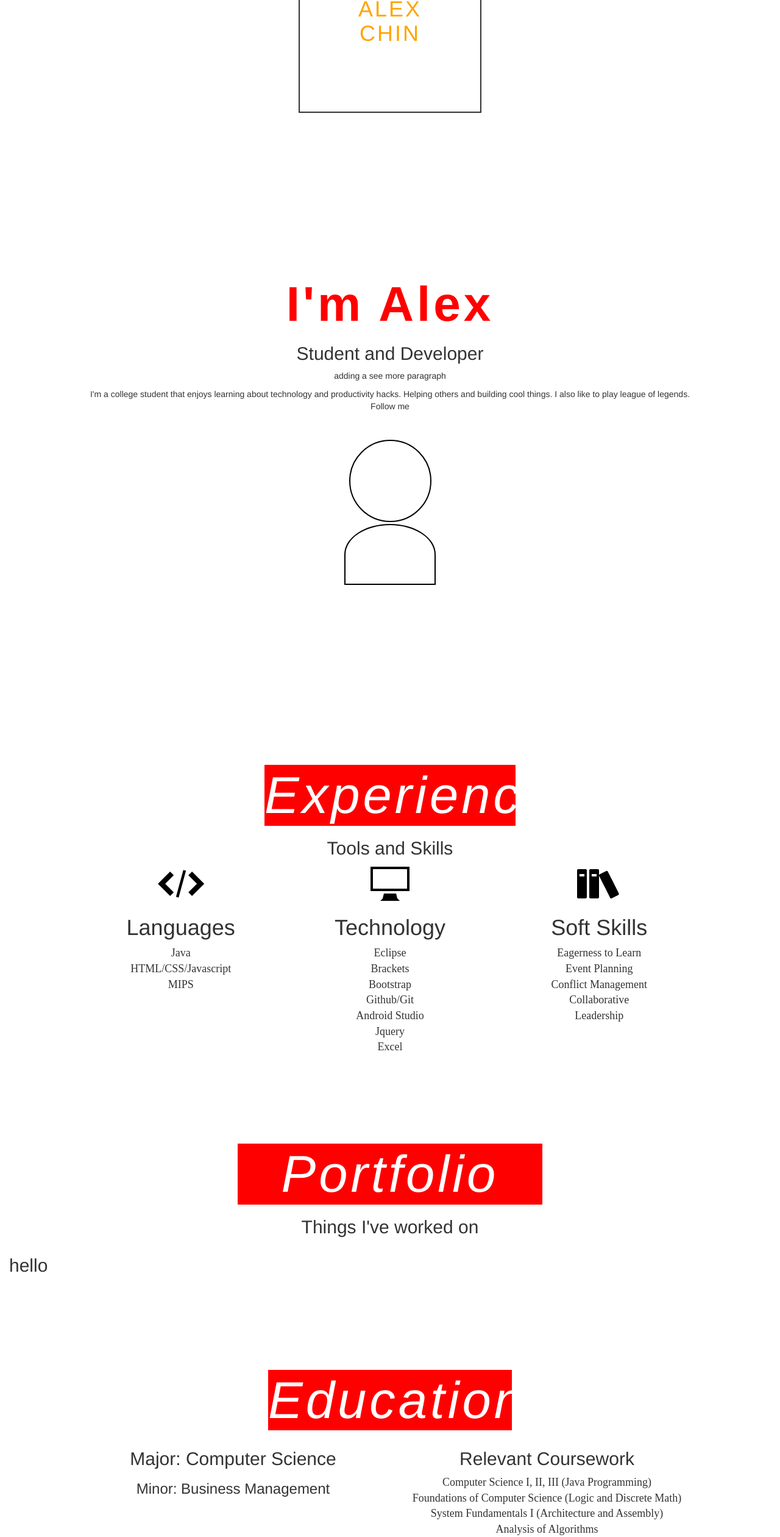
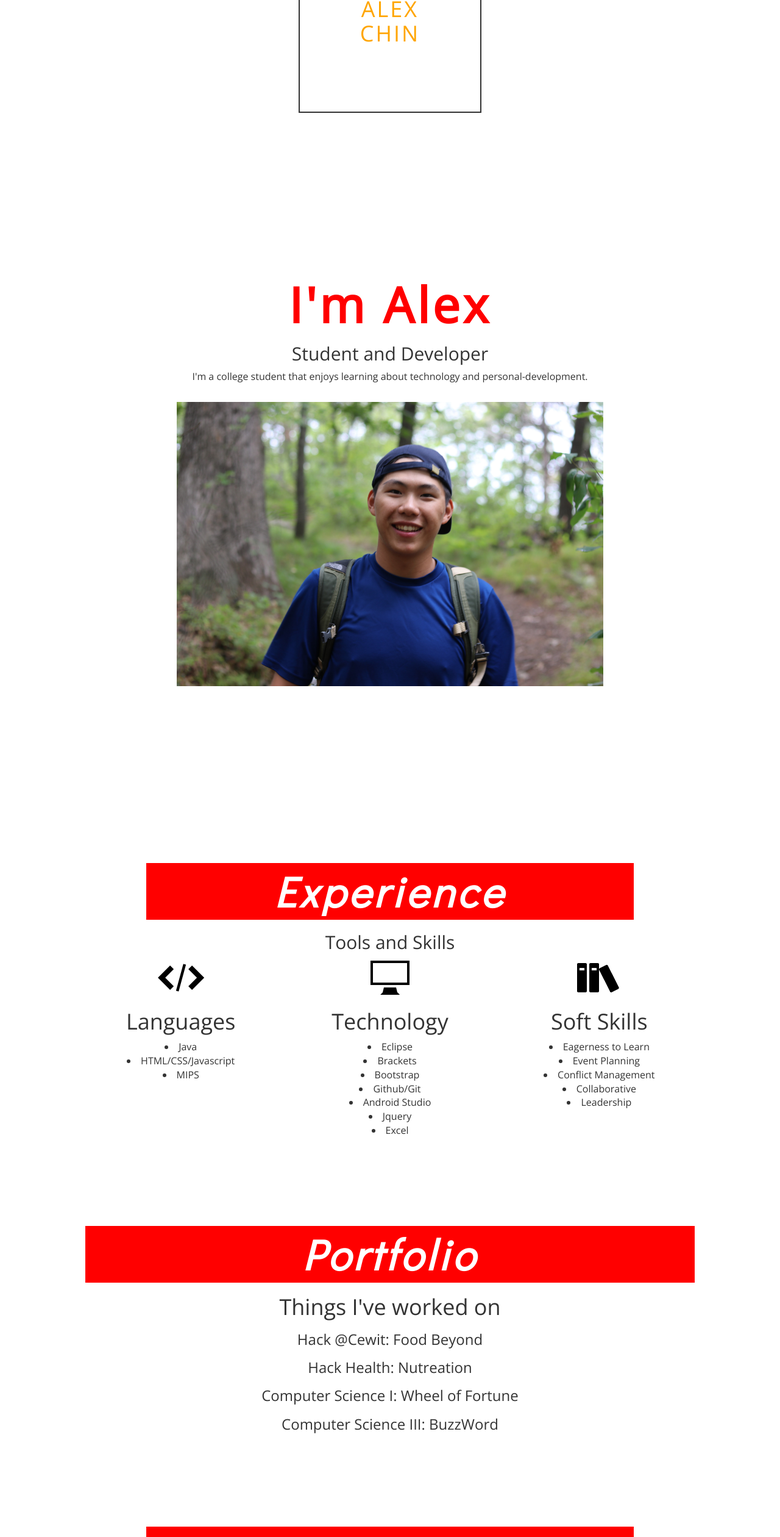
Before and after one commit to alexfchin/Website, a plain HTML site: page index.html in a window 1280 px wide. Shown: the part 240-2760 px from the top of the page at 61% size. Drawn offline with nearby package versions, Linux system fonts and the light colour scheme.

Commit message:
Tidied up site, fixed titles, added myself

```diff
--- a/index.html
+++ b/index.html
@@ -44,13 +44,16 @@
             <div class="col-md-12 col-sm-12">
                 <h1 class="title">I'm Alex</h1>
                 <h2>Student and Developer</h2>
-                <p class="seeMore"> adding a see more paragraph</p>
-                <p>I'm a college student that enjoys learning about technology and productivity hacks. Helping others and building cool things. I also like to play league of legends. Follow me</p>
+
+                <p>I'm a college student that enjoys learning about technology and personal-development.  </p>
             </div>
         </div>
         <div class="pagination">
+           <img  style ="width:70%; "src="assets/alex.JPG">
+<!--
             <div class="circle"></div>
             <div class="half-circle"></div>
+-->
         </div>
     </section>
 
@@ -58,12 +61,12 @@
 
 
     <section class="skills">
-        <div class="row">
+
             <div class="centered">
                 <h1 class="skillTitle">Experience</h1>
                 <h2>Tools and Skills </h2>
             </div>
-        </div>
+
         <div class="row">
             <div class="col-md-4 col-sm-4">
                 <img src="icons/385-embed2.png">
@@ -106,29 +109,29 @@
     <secton class="portfolio">
        <div class="centered">
                 <h1 class="skillTitle">Portfolio</h1>
-                <h2>Things I've worked on</h2>
-            </div>
-        <div class="row">
-            <div class="col-md-12">
-               <h2>hello</h2>
-            </div>
 
+                <h1>Things I've worked on</h1>
+
+               <h3>Hack @Cewit: Food Beyond</h3>
+               <h3>Hack Health: Nutreation</h3>
+               <h3>Computer Science I: Wheel of Fortune</h3>
+               <h3>Computer Science III: BuzzWord</h3>
         </div>
     </secton>
 
     <section>
-
         <div class="centered">
             <h1 class="skillTitle">Education</h1>
         </div>
         <div class="row">
-            <div class="col-md-6 col-sm-6">
+            <div class="col-md-4 col-sm-4">
                 <h2>Major: Computer Science</h2>
                 <h3>Minor: Business Management</h3>
+
             </div>
 
-            <div class="col-md-6 col-sm-6">
-                <h2>Relevant Coursework</h2>
+            <div class="col-md-4 col-sm-4">
+                <h2>Past Coursework</h2>
                 <li>Computer Science I, II, III (Java Programming)</li>
                 <li>Foundations of Computer Science (Logic and Discrete Math)</li>
                 <li>System Fundamentals I (Architecture and Assembly)</li>
@@ -138,7 +141,13 @@
                 <li>Linear Algebra</li>
                 <li>Probability and Statistics</li>
                 <li>Finite Mathematical Structures</li>
+            </div>
 
+            <div class="col-md-4 col-sm-4">
+                <h2>Current Coursework</h2>
+                <li>UI Design</li>
+                <li>Introduction to Security</li>
+                <li>System Fundamentals II (OS, Compilers, Concurrency, and Performance Analysis) </li>
             </div>
         </div>
 
@@ -170,7 +179,8 @@
         <h1>What I'm up to...</h1>
 
 
-        Preparing for the 2017 Fall Semester
+        <li>Working on this Website</li>
+        <li>Fall 2017 Semester</li>
 
         <!--       big letters WIP, with an underline saying current goals
        blog
@@ -185,7 +195,7 @@
 
 
         <div class="connectIcons">
-            <img src="icons/036-profile.png">
+            <a href="assets/resume.pdf" target="_blank"><img src="icons/036-profile.png"></a>
             <a href="mailto:alex.chin23@gmail.com"><img src="icons/389-mail2.png"></a>
             <a href="https://github.com/alexfchin">
                 <img src="icons/433-github.png"></a>
@@ -209,8 +219,11 @@
 
 
 
+<link href="https://fonts.googleapis.com/css?family=Open+Sans" rel="stylesheet">
+   <link href="https://fonts.googleapis.com/css?family=Didact+Gothic" rel="stylesheet">
+    <link rel="stylesheet" href="test.css">
 
-    <link rel="stylesheet" href="test.css">
+    <script src="main.js"></script>
 
 
 </body>
--- /dev/null
+++ b/main.js
@@ -0,0 +1,20 @@
+$(document).ready(function () {
+    $('.home').css('opacity', '0.0');
+    $('.home').fadeTo(1000, 1.0);
+
+    //load variables prevents repeated dom manipulation
+    var animation_elements = $.find('.animation-element');
+    var web_window = $(window);
+});
+
+function in_view(){
+    var window_height = web_window.height();
+    var window_top_position = web_window.scrollTop(); //gives top pos
+    var window_bottom_position = (window_top_position + window_height);
+}
+
+$(window).scroll(function () {
+    if ($(this).scrollTop() > 0) {
+        // apply effects and animations
+    }
+});
--- a/test.css
+++ b/test.css
@@ -3,13 +3,8 @@ html {
     height: 100%;
     margin: 0;
     position: relative;
-}
-
-.navbar {
-    background-color: white;
-    border: 0;
-    -webkit-box-shadow: none;
-    bo-shadow: none;
+    font-family: 'Open Sans', sans-serif;
+    font-size: 16px;
 }
 
 .home {
@@ -74,15 +69,9 @@ section {
 }
 
 .centered {
-    width: 40%;
+    width: 80%;
     margin: auto;
     text-align: center;
-}
-
-@media only screen and (max-width: 992px) {
-    .centered {
-        width: 80%;
-    }
 }
 
 .skillTitle {
@@ -91,29 +80,48 @@ section {
     background: red;
     color: white;
     font-style: italic;
-    font-size: 85px;
-    padding-top: 3px;
-    padding-bottom: 3px;
+    font-weight: bolder;
+    font-size: 70px;
+    padding-top: 8px;
+    padding-bottom: 8px;
+
     letter-spacing: 5px;
+    font-family: 'Didact Gothic', sans-serif;
+
+
 }
+
 
 .toolInfo {
     margin: 20px;
     padding: 20%;
 }
 
-li {
-    text-align: center;
-    list-style-type: none;
-    font-family: serif;
-    font-size: 18px;
-    margin-left: auto;
+.portfolio h3:hover{
+	text-decoration: underline;
+    font-style: oblique;
 }
+
 
 .connectIcons {
     margin: 10px;
 }
 
+.wip li{
+    list-style: none;
+}
+
+.BeforeScroll{
+  height: 100%; /*Whatever you want*/
+  width: 100%; /*Whatever you want*/
+  display: none;
+}
+
+.AfterScroll{
+    height: 100%;
+    width: 100%;
+    display: block;
+}
 
 @media only screen and (max-device-width: 768px) {
 
@@ -124,4 +132,8 @@ li {
     .skillTitle{
         font-size: 40px;
     }
+
+    body{
+        width: auto;
+    }
 }
```
Also changed, not shown: assets/alex.JPG (added), me.jpg (deleted), 1 other file.
